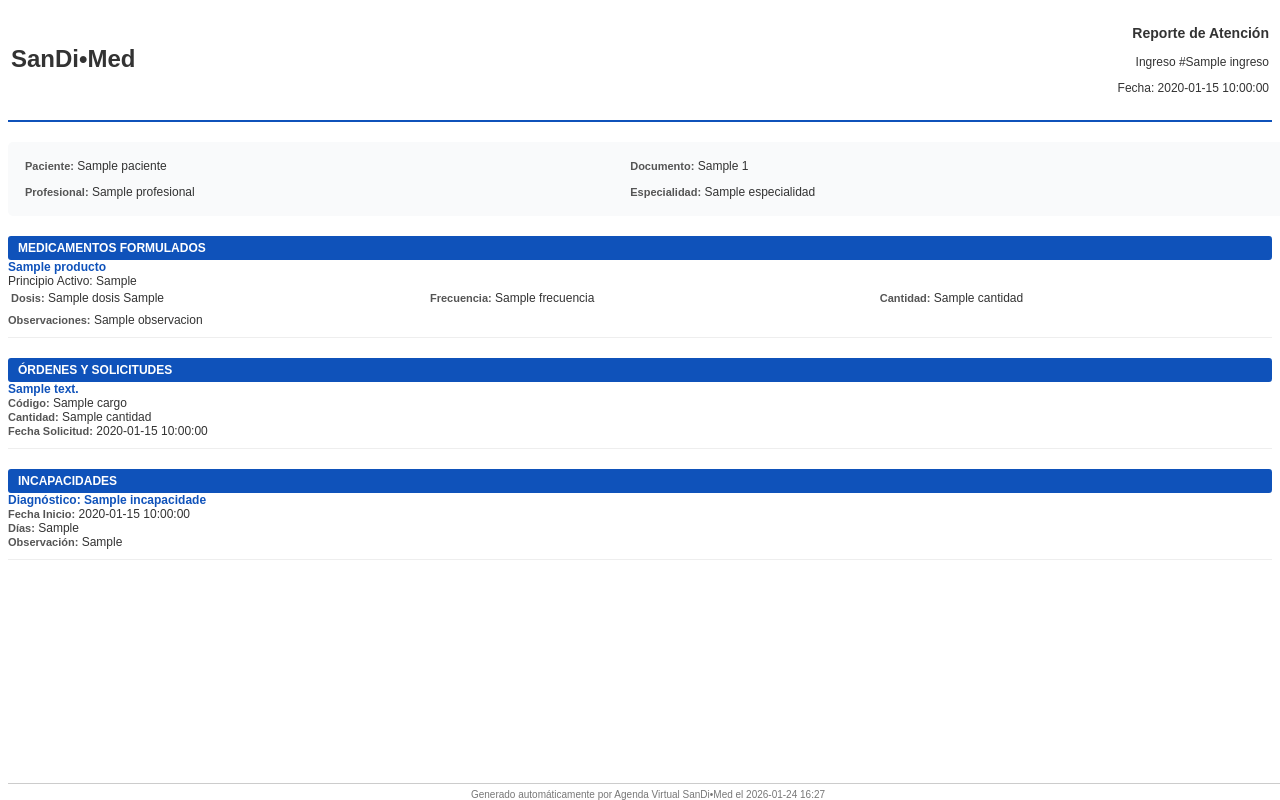
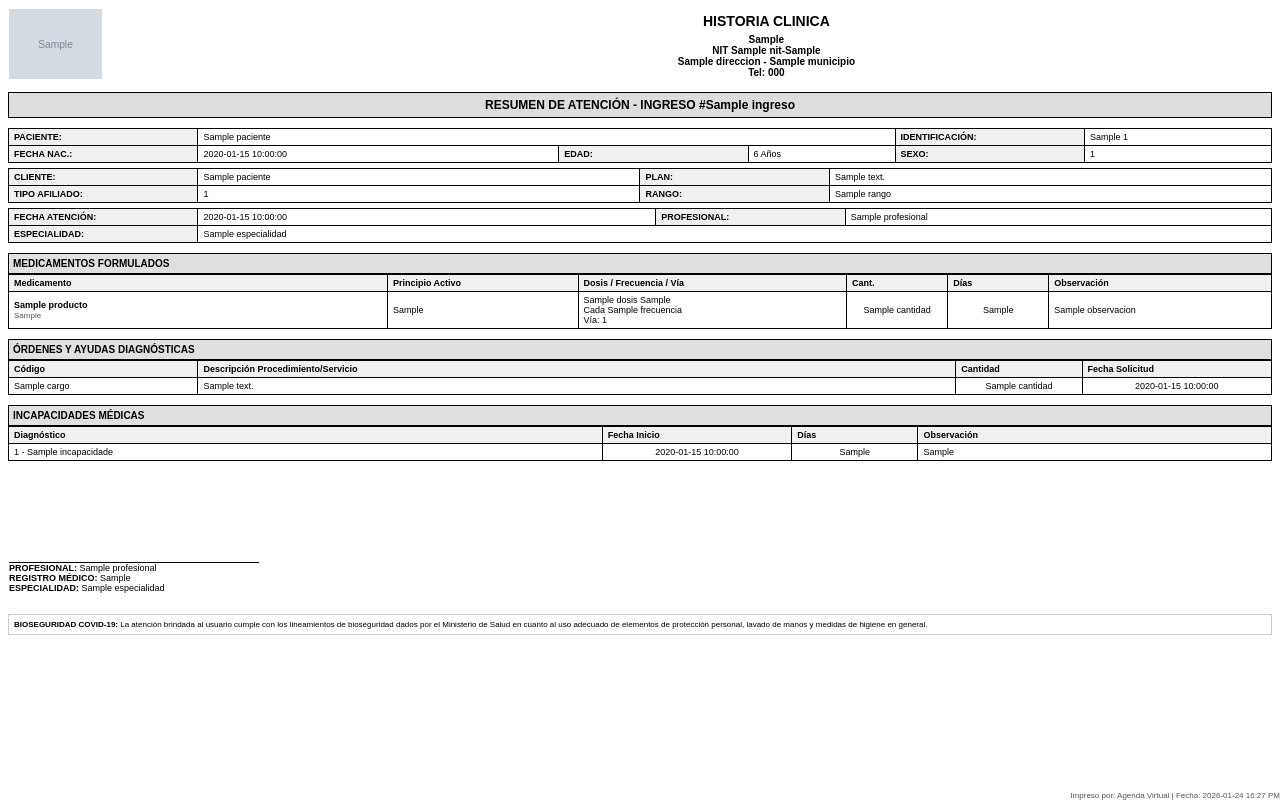
Before and after one commit to Juanes343/AgendaVirtual, a Laravel app: template backend/resources/views/reporte_completo.blade.php in a window 1280 px wide. Run offline with Laravel 12, Linux system fonts and the light colour scheme; the template is opened without the code that fills it: most values are stand-ins (such as "Sample title", 1, 10 or a date in 2020); grey boxes marked "Sample" are stand-in pictures.

Commit message:
chore: ajustes reportes historial medico

```diff
--- a/backend/resources/views/reporte_completo.blade.php
+++ b/backend/resources/views/reporte_completo.blade.php
@@ -1,96 +1,238 @@
 <!DOCTYPE html>
-<html>
+<html lang="es">
 <head>
-    <meta charset="utf-8">
-    <title>Reporte Historia Clínica</title>
+    <meta charset="UTF-8">
+    <title>Historia Clínica Completa</title>
     <style>
-        body { font-family: sans-serif; font-size: 12px; color: #333; }
-        .header { width: 100%; border-bottom: 2px solid #0F52BA; padding-bottom: 10px; margin-bottom: 20px; }
-        .logo { width: 150px; }
-        .info-paciente { width: 100%; margin-bottom: 20px; background: #f9fafb; padding: 10px; border-radius: 5px; }
-        .info-paciente td { padding: 5px; }
-        .section-title { background: #0F52BA; color: white; padding: 5px 10px; font-weight: bold; margin-top: 20px; border-radius: 3px; }
-        .item { margin-bottom: 15px; border-bottom: 1px solid #eee; padding-bottom: 10px; }
-        .item-title { font-weight: bold; color: #0F52BA; }
-        .footer { position: fixed; bottom: 0; width: 100%; text-align: center; font-size: 10px; color: #777; border-top: 1px solid #ccc; padding-top: 5px; }
-        .label { font-weight: bold; font-size: 11px; color: #555; }
+        @page { margin: 20px 30px; }
+        body { font-family: Arial, sans-serif; font-size: 9px; color: #000; }
+        table { width: 100%; border-collapse: collapse; margin-bottom: 5px; }
+
+        .table-datatable td, .table-datatable th { border: 1px solid #000; padding: 3px 5px; vertical-align: middle; }
+        .table-datatable th { background-color: #f0f0f0; font-weight: bold; text-align: left; }
+
+        .header-label { background-color: #f0f0f0; font-weight: bold; width: 15%; text-transform: uppercase;}
+
+        .header-container { width: 100%; margin-bottom: 10px; border: none; }
+        .logo-cell { width: 20%; vertical-align: middle; text-align: left; border: none; }
+        .info-cell { text-align: center; font-size: 10px; font-weight: bold; border: none; }
+        .logo-img { max-width: 120px; max-height: 70px; }
+
+        .doc-title { text-align: center; font-weight: bold; margin: 10px 0; font-size: 12px; background-color: #ddd; border: 1px solid #000; padding: 5px; }
+
+        .section-title {
+            font-size: 10px;
+            font-weight: bold;
+            background-color: #e0e0e0;
+            border: 1px solid #000;
+            padding: 4px;
+            margin-top: 10px;
+            margin-bottom: 0px;
+            text-transform: uppercase;
+        }
+
+        .content-block { border: 1px solid #000; border-top: none; padding: 5px; margin-bottom: 10px; }
+
+        .footer-signature { margin-top: 40px; page-break-inside: avoid; }
+        .signature-box { width: 100%; }
+        .dist-line { border-top: 1px solid #000; width: 250px; margin-top: 40px; }
+
+        .bioseguridad { font-size: 8px; text-align: justify; margin-top: 20px; border: 1px solid #ccc; padding: 5px; }
+        .print-footer { position: fixed; bottom: 0; left: 0; width: 100%; font-size: 8px; text-align: right; color: #555; }
     </style>
 </head>
 <body>
-    <div class="header">
-        <table width="100%">
+    <!-- Encabezado con Logo y Datos Clínica -->
+    <table class="header-container">
+        <tr>
+            <td class="logo-cell">
+                @if(isset($logoBase64) && $logoBase64)
+                    <img src="{{ $logoBase64 }}" alt="Logo" class="logo-img">
+                @endif
+            </td>
+            <td class="info-cell">
+                <div style="font-size: 14px; margin-bottom: 5px;">HISTORIA CLINICA</div>
+                @if(isset($empresa) && $empresa)
+                    {{ $empresa->razon_social ?? '' }}<br>
+                    NIT {{ $empresa->nit ?? '' }}-{{ $empresa->digito_verificacion ?? '' }}<br>
+                    {{ $empresa->direccion ?? '' }} - {{ $empresa->municipio ?? '' }}<br>
+                    Tel: {{ $empresa->telefonos ?? '' }}
+                @else
+                    CLÍNICA DE OFTALMOLOGÍA SANDIEGO S.A.<br>
+                    NIT 900.191.362-8
+                @endif
+            </td>
+        </tr>
+    </table>
+
+    <div class="doc-title">RESUMEN DE ATENCIÓN - INGRESO #{{ $ingreso }}</div>
+
+    <!-- DATOS DEL PACIENTE (Replicando estructura ResumenHC) -->
+    <table class="table-datatable">
+        <tr>
+            <td class="header-label">PACIENTE:</td>
+            <td colspan="3">{{ isset($paciente) ? $paciente->nombre_completo : '' }}</td>
+            <td class="header-label">IDENTIFICACIÓN:</td>
+            <td>{{ isset($paciente) ? $paciente->tipo_id_paciente.' '.$paciente->paciente_id : '' }}</td>
+        </tr>
+        <tr>
+            <td class="header-label">FECHA NAC.:</td>
+            <td>{{ isset($paciente) ? $paciente->fecha_nacimiento : '' }}</td>
+            <td class="header-label" width="10%">EDAD:</td>
+            <td>
+                @if(isset($paciente->fecha_nacimiento))
+                    {{ \Carbon\Carbon::parse($paciente->fecha_nacimiento)->age }} Años
+                @endif
+            </td>
+            <td class="header-label">SEXO:</td>
+            <td>{{ isset($paciente) ? $paciente->sexo_id : '' }}</td>
+        </tr>
+    </table>
+
+    <!-- DATOS DE AFILIACIÓN -->
+    <table class="table-datatable">
+        <tr>
+            <td class="header-label" width="15%">CLIENTE:</td>
+            <td width="35%">{{ isset($paciente) ? ($paciente->cliente_nombre ?? 'PARTICULAR') : '' }}</td>
+            <td class="header-label" width="15%">PLAN:</td>
+            <td>{{ isset($paciente) ? $paciente->plan_descripcion : '' }}</td>
+        </tr>
+        <tr>
+            <td class="header-label">TIPO AFILIADO:</td>
+            <td>{{ isset($paciente) ? $paciente->tipo_afiliado_id : '' }}</td>
+            <td class="header-label">RANGO:</td>
+            <td>{{ isset($paciente) ? $paciente->rango : '' }}</td>
+        </tr>
+    </table>
+
+    <!-- DATOS DE ATENCIÓN -->
+    <table class="table-datatable">
+        <tr>
+            <td class="header-label">FECHA ATENCIÓN:</td>
+            <td>{{ isset($paciente) ? $paciente->fecha : '' }}</td>
+            <td class="header-label">PROFESIONAL:</td>
+            <td>{{ isset($paciente) ? $paciente->profesional : '' }}</td>
+        </tr>
+        <tr>
+            <td class="header-label">ESPECIALIDAD:</td>
+            <td colspan="3">{{ isset($paciente) ? $paciente->especialidad : '' }}</td>
+        </tr>
+    </table>
+
+    <!-- CONTENIDO MÉDICO -->
+
+    <!-- 1. MEDICAMENTOS -->
+    @if(isset($medicamentos) && count($medicamentos) > 0)
+        <div class="section-title">MEDICAMENTOS FORMULADOS</div>
+        <table class="table-datatable">
+            <thead>
+                <tr>
+                    <th width="30%">Medicamento</th>
+                    <th>Principio Activo</th>
+                    <th>Dosis / Frecuencia / Vía</th>
+                    <th width="8%">Cant.</th>
+                    <th width="8%">Días</th>
+                    <th>Observación</th>
+                </tr>
+            </thead>
+            <tbody>
+                @foreach($medicamentos as $med)
+                <tr>
+                    <td>
+                        <b>{{ $med->producto }}</b><br>
+                        <span style="font-size:8px; color:#555;">{{ $med->codigo_medicamento }}</span>
+                    </td>
+                    <td>{{ $med->principio_activo }}</td>
+                    <td>
+                        {{ $med->dosis }} {{ $med->unidad_dosificacion }}<br>
+                        Cada {{ $med->frecuencia }}<br>
+                        Vía: {{ $med->via_administracion_id ?? 'Oral' }}
+                    </td>
+                    <td align="center">{{ $med->cantidad }}</td>
+                    <td align="center">{{ $med->tiempo_tratamiento }}</td>
+                    <td>{{ $med->observacion }}</td>
+                </tr>
+                @endforeach
+            </tbody>
+        </table>
+    @endif
+
+    <!-- 2. ORDENES Y SOLICITUDES -->
+    @if(isset($solicitudes) && count($solicitudes) > 0)
+        <div class="section-title">ÓRDENES Y AYUDAS DIAGNÓSTICAS</div>
+        <table class="table-datatable">
+            <thead>
+                <tr>
+                    <th width="15%">Código</th>
+                    <th>Descripción Procedimiento/Servicio</th>
+                    <th width="10%">Cantidad</th>
+                    <th width="15%">Fecha Solicitud</th>
+                </tr>
+            </thead>
+            <tbody>
+                @foreach($solicitudes as $sol)
+                <tr>
+                    <td>{{ $sol->cargo }}</td>
+                    <td>{{ $sol->descripcion }}</td>
+                    <td align="center">{{ $sol->cantidad }}</td>
+                    <td align="center">{{ $sol->fecha_solicitud }}</td>
+                </tr>
+                @endforeach
+            </tbody>
+        </table>
+    @endif
+
+    <!-- 3. INCAPACIDADES -->
+    @if(isset($incapacidades) && count($incapacidades) > 0)
+        <div class="section-title">INCAPACIDADES MÉDICAS</div>
+        <table class="table-datatable">
+            <thead>
+                <tr>
+                    <th>Diagnóstico</th>
+                    <th width="15%">Fecha Inicio</th>
+                    <th width="10%">Días</th>
+                    <th>Observación</th>
+                </tr>
+            </thead>
+            <tbody>
+                @foreach($incapacidades as $inc)
+                <tr>
+                    <td>{{ $inc->diagnostico_id }} - {{ $inc->diagnostico_nombre }}</td>
+                    <td align="center">{{ $inc->fecha_inicio }}</td>
+                    <td align="center">{{ $inc->dias_de_incapacidad }}</td>
+                    <td>{{ $inc->observacion_incapacidad }}</td>
+                </tr>
+                @endforeach
+            </tbody>
+        </table>
+    @endif
+
+    <!-- FIRMAS -->
+    <div class="footer-signature">
+        <table border="0" width="100%">
             <tr>
-                <td><h1>SanDi•Med</h1></td>
-                <td style="text-align: right;">
-                    <h3>Reporte de Atención</h3>
-                    <p>Ingreso #{{ $ingreso }}</p>
-                    <p>Fecha: {{ $fecha }}</p>
+                <td width="50%" valign="top">
+                    <!-- Espacio Firma -->
+                     <br><br>
+                    <div class="dist-line"></div>
+                    <b>PROFESIONAL:</b> {{ isset($paciente) ? $paciente->profesional : '' }}<br>
+                    <b>REGISTRO MÉDICO:</b> {{ isset($paciente) ? $paciente->tarjeta_profesional : '' }}<br>
+                    <b>ESPECIALIDAD:</b> {{ isset($paciente) ? $paciente->especialidad : '' }}
+                </td>
+                <td width="50%" valign="top">
+                    <!-- Espacio Firma Paciente (Opccional) -->
                 </td>
             </tr>
         </table>
     </div>
 
-    <div class="info-paciente">
-        <table width="100%">
-            <tr>
-                <td><span class="label">Paciente:</span> {{ $paciente->nombre_completo }}</td>
-                <td><span class="label">Documento:</span> {{ $paciente->tipo_id_paciente }} {{ $paciente->paciente_id }}</td>
-            </tr>
-            <tr>
-                <td><span class="label">Profesional:</span> {{ $profesional }}</td>
-                <td><span class="label">Especialidad:</span> {{ $especialidad ?? 'General' }}</td>
-            </tr>
-        </table>
+    <!-- BIOSEGURIDAD (Texto Legal del Legacy) -->
+    <div class="bioseguridad">
+        <b>BIOSEGURIDAD COVID-19:</b> La atención brindada al usuario cumple con los lineamientos de bioseguridad dados por el Ministerio de Salud en cuanto al uso adecuado de elementos de protección personal, lavado de manos y medidas de higiene en general.
     </div>
 
-    @if(count($medicamentos) > 0)
-    <div class="section-title">MEDICAMENTOS FORMULADOS</div>
-    @foreach($medicamentos as $med)
-        <div class="item">
-            <div class="item-title">{{ $med->producto }}</div>
-            <div>Principio Activo: {{ $med->principio_activo }}</div>
-            <table width="100%">
-                <tr>
-                    <td><span class="label">Dosis:</span> {{ $med->dosis }} {{ $med->unidad_dosificacion }}</td>
-                    <td><span class="label">Frecuencia:</span> {{ $med->frecuencia }}</td>
-                    <td><span class="label">Cantidad:</span> {{ $med->cantidad }}</td>
-                </tr>
-            </table>
-            @if($med->observacion)
-                <div style="margin-top:5px;"><span class="label">Observaciones:</span> {{ $med->observacion }}</div>
-            @endif
-        </div>
-    @endforeach
-    @endif
-
-    @if(count($solicitudes) > 0)
-    <div class="section-title">ÓRDENES Y SOLICITUDES</div>
-    @foreach($solicitudes as $sol)
-        <div class="item">
-            <div class="item-title">{{ $sol->descripcion }}</div>
-            <div><span class="label">Código:</span> {{ $sol->cargo }}</div>
-            <div><span class="label">Cantidad:</span> {{ $sol->cantidad }}</div>
-            <div><span class="label">Fecha Solicitud:</span> {{ $sol->fecha_solicitud }}</div>
-        </div>
-    @endforeach
-    @endif
-
-    @if(count($incapacidades) > 0)
-    <div class="section-title">INCAPACIDADES</div>
-    @foreach($incapacidades as $inc)
-        <div class="item">
-            <div class="item-title">Diagnóstico: {{ $inc->diagnostico_nombre }}</div>
-            <div><span class="label">Fecha Inicio:</span> {{ $inc->fecha_inicio }}</div>
-            <div><span class="label">Días:</span> {{ $inc->dias_de_incapacidad }}</div>
-            @if($inc->observacion_incapacidad)
-                <div><span class="label">Observación:</span> {{ $inc->observacion_incapacidad }}</div>
-            @endif
-        </div>
-    @endforeach
-    @endif
-
-    <div class="footer">
-        Generado automáticamente por Agenda Virtual SanDi•Med el {{ date('Y-m-d H:i') }}
+    <div class="print-footer">
+        Impreso por: Agenda Virtual | Fecha: {{ date('Y-m-d H:i A') }}
     </div>
 </body>
 </html>
--- a/backend/routes/api.php
+++ b/backend/routes/api.php
@@ -40,6 +40,7 @@ Route::middleware('auth:sanctum')->group(function () {
     Route::get('/medical-history/{evolucion_id}/pdf-formula', [\App\Http\Controllers\ReportController::class, 'generateFormulaPdf']);
     Route::get('/medical-history/{evolucion_id}/pdf-orden', [\App\Http\Controllers\ReportController::class, 'generateOrderPdf']);
     Route::get('/medical-history/{evolucion_id}/pdf-incapacidad', [\App\Http\Controllers\ReportController::class, 'generateIncapacidadPdf']);
+    Route::get('/medical-history/{ingreso}/pdf-completo', [\App\Http\Controllers\ReportController::class, 'generateHistoryPdf']);
 
     // Envío de reportes por correo
     Route::post('/medical-history/{ingreso}/send-email', [\App\Http\Controllers\ReportController::class, 'sendHistoryEmail']);
```
Also changed, not shown: backend/app/Http/Controllers/ReportController.php (+51 -0 lines), frontend/src/features/MedicalHistory/services/historyService.js (+9 -0 lines), frontend/src/features/MedicalHistory/views/MedicalHistoryView.jsx (+1 -37 lines).
